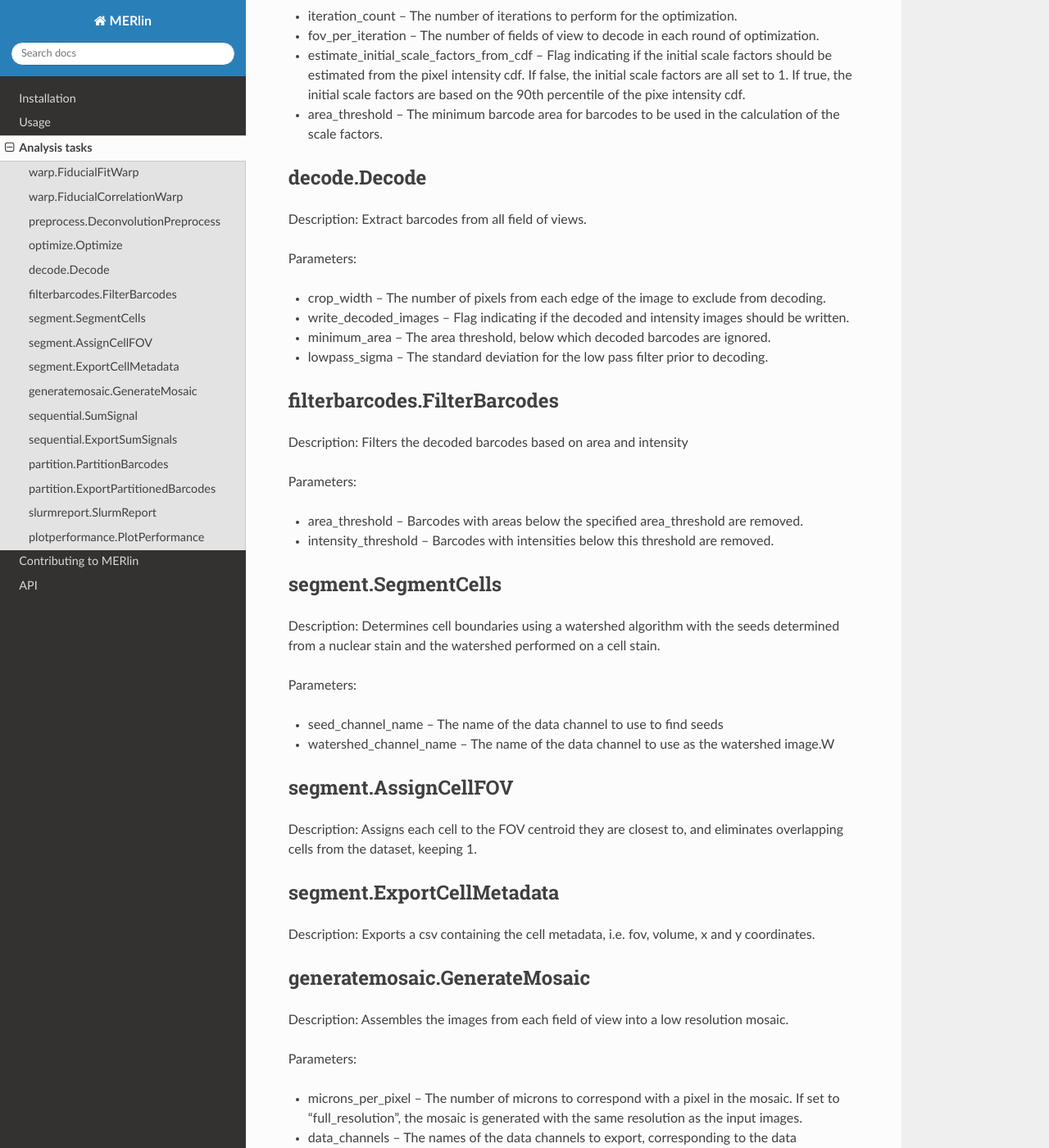
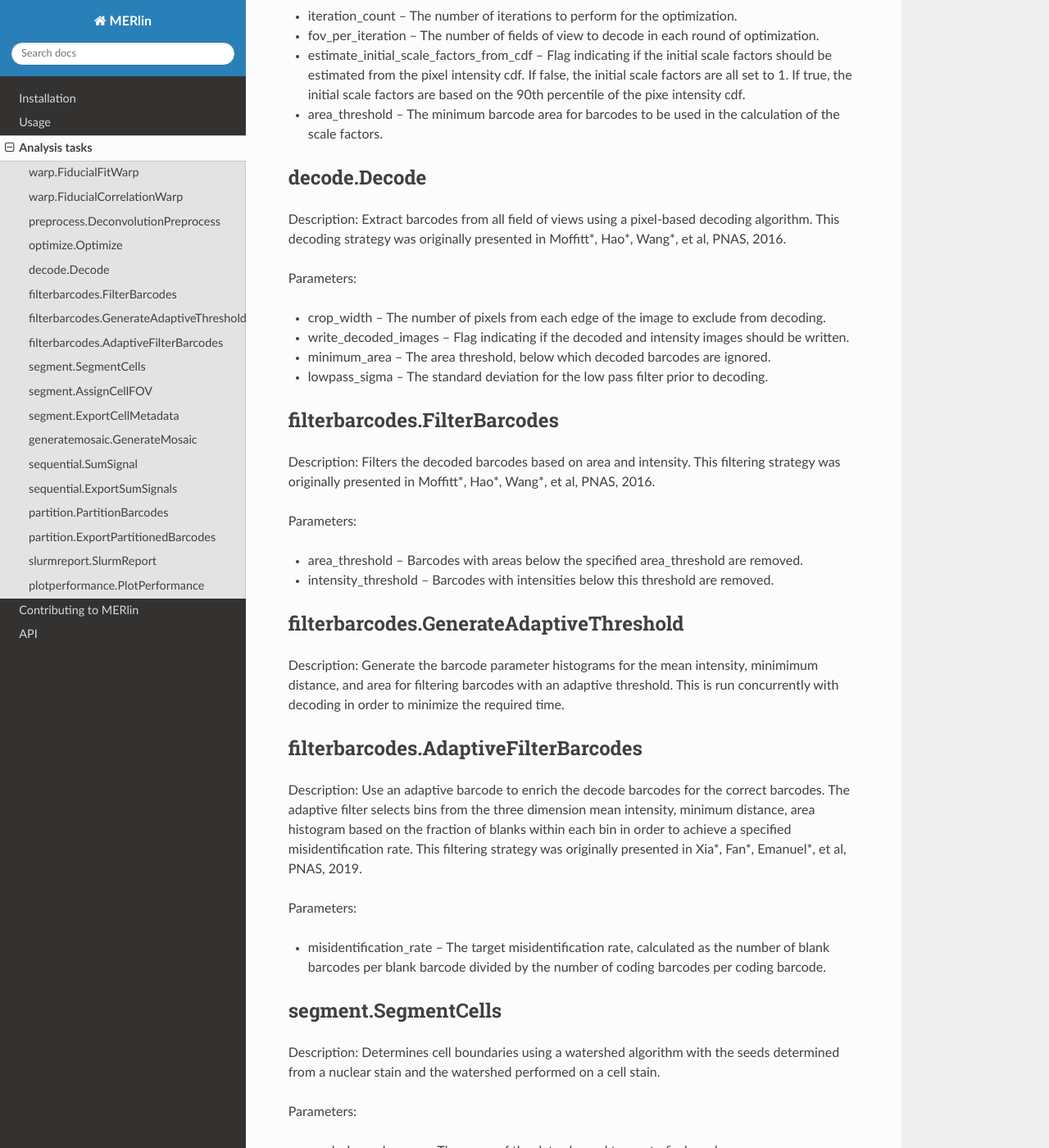
Before and after one commit to emanuega/MERlin, a Sphinx documentation site: the page built from docs/tasks.rst, in a window 1280 px wide and 1400 px high, scrolled down 1168 px. Shown: the whole window at 82% size. Built offline with Sphinx 7.4.7 and the Read the Docs theme 2.0.0, drawn with Linux system fonts in a browser that asks for light colours.

Commit message:
Added documentation for adaptive filter tasks.

```diff
--- a/docs/tasks.rst
+++ b/docs/tasks.rst
@@ -50,7 +50,7 @@ Parameters:
 decode.Decode
 ---------------
 
-Description: Extract barcodes from all field of views.
+Description: Extract barcodes from all field of views using a pixel-based decoding algorithm. This decoding strategy was originally presented in Moffitt*, Hao*, Wang*, et al, PNAS, 2016.
 
 Parameters:
 
@@ -62,12 +62,26 @@ Parameters:
 filterbarcodes.FilterBarcodes
 ------------------------------
 
-Description: Filters the decoded barcodes based on area and intensity
+Description: Filters the decoded barcodes based on area and intensity. This filtering strategy was originally presented in Moffitt*, Hao*, Wang*, et al, PNAS, 2016.
 
 Parameters:
 
 * area\_threshold -- Barcodes with areas below the specified area\_threshold are removed.
 * intensity\_threshold -- Barcodes with intensities below this threshold are removed.
+
+filterbarcodes.GenerateAdaptiveThreshold
+-------------------------------------------
+
+Description: Generate the barcode parameter histograms for the mean intensity, minimimum distance, and area for filtering barcodes with an adaptive threshold. This is run concurrently with decoding in order to minimize the required time.
+
+filterbarcodes.AdaptiveFilterBarcodes
+----------------------------------------
+
+Description: Use an adaptive barcode to enrich the decode barcodes for the correct barcodes. The adaptive filter selects bins from the three dimension mean intensity, minimum distance, area histogram based on the fraction of blanks within each bin in order to achieve a specified misidentification rate. This filtering strategy was originally presented in Xia*, Fan*, Emanuel*, et al, PNAS, 2019.
+
+Parameters:
+
+* misidentification_rate -- The target misidentification rate, calculated as the number of blank barcodes per blank barcode divided by the number of coding barcodes per coding barcode.
 
 segment.SegmentCells
 ----------------------
```
Also changed, not shown: 2 other files.
